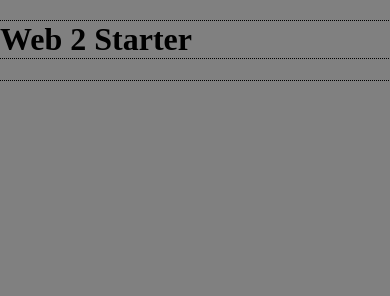
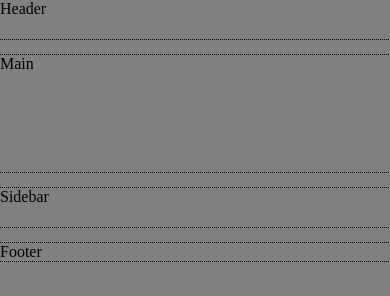
Before and after one commit to whitneybolar/spiderman-into-the-spider-verse, a plain HTML site: page index.html in a window 390 px wide. Drawn offline with nearby package versions, Linux system fonts and the light colour scheme.

Commit message:
Setup Layout

```diff
--- a/css/styles.css
+++ b/css/styles.css
@@ -9,4 +9,48 @@ body {
   outline: 1px dotted black;
 }
 
-/* Your Awesome Scripts */
+/************
+LAYOUT
+************/
+body {
+  display: grid;
+  grid-template-columns: repeat(4, 1fr);
+  grid-template-rows: 10vw 30vw 10vw;
+  grid-gap: 1em;
+}
+
+header,
+footer {
+  grid-column: 1 / span 5;
+}
+
+main {
+  grid-column: 1 / span 3;
+}
+
+aside {
+  grid-column: span 2;
+}
+
+/************
+HEADER
+************/
+
+
+
+/************
+MOVIE TRAILER
+************/
+
+
+/************
+RWD
+************/
+@media (max-width: 700px) {
+
+  main,
+  aside {
+    grid-column: 1 / span 5;
+  }
+
+}
--- a/index.html
+++ b/index.html
@@ -29,7 +29,28 @@
 
 <body>
 
-    <h1>Web 2 Starter</h1>
+
+<!-- Header -->
+    <header>
+        Header
+      </header>
+
+<!-- Main -->
+      <main>
+        Main
+      </main>
+
+<!-- Aside -->
+      <aside>
+        Sidebar
+      </aside>
+
+<!-- Footer -->
+      <footer>
+        Footer
+      </footer>
+
+
 
     <!-- jQuery Library via CDN -->
     <script src="https://cdnjs.cloudflare.com/ajax/libs/jquery/3.3.1/jquery.min.js"></script>
```
Also changed, not shown: js/lettering.js (added, +72 -0 lines).
